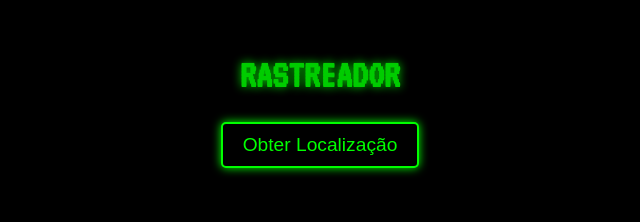
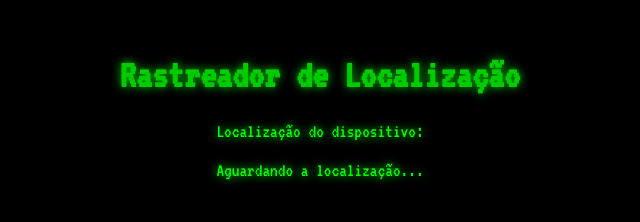
Before and after one commit to l4narey/rastl2, a plain HTML site: page index.html in a window 1280 px wide. Shown: the whole page, without its empty margins (320-960 px from the left). Drawn offline with Linux system fonts and the light colour scheme.

Commit message:
Atualizando página com geolocalização e exibição de endereço

```diff
--- a/index.html
+++ b/index.html
@@ -1,16 +1,22 @@
 <!DOCTYPE html>
-<html lang="pt">
+<html lang="pt-br">
 <head>
     <meta charset="UTF-8">
     <meta name="viewport" content="width=device-width, initial-scale=1.0">
-    <title>Rastreador</title>
+    <title>Rastreador de Localização</title>
     <link rel="stylesheet" href="styles.css">
-    <script defer src="script.js"></script>
 </head>
 <body>
-    <h1> RASTREADOR </h1>
+    <header>
+        <h1>Rastreador de Localização</h1>
+    </header>
 
-    <button onclick="getLocation()">Obter Localização</button>
-    <p id="status"></p>
+    <div class="container">
+        <p>Localização do dispositivo:</p>
+        <p id="localizacao">Aguardando a localização...</p>
+    </div>
+
+
+    <script src="script.js"></script>
 </body>
 </html>
--- a/script.js
+++ b/script.js
@@ -1,28 +1,25 @@
-function getLocation() {
-    const status = document.getElementById("status");
+function showPosition(position) {
+    var latitude = position.coords.latitude;
+    var longitude = position.coords.longitude;
 
-    if (!navigator.geolocation) {
-        status.textContent = "Geolocalização não suportada pelo navegador.";
-        return;
-    }
+    // Substitua pela sua chave da API
+    var apiKey = "AIzaSyDuQtrZDbCsLW8AeEYo6ZqXnzeqi2Mq6EA";
 
-    status.textContent = "Obtendo localização...";
+    var url = `https://maps.googleapis.com/maps/api/geocode/json?latlng=${latitude},${longitude}&key=${apiKey}`;
 
-    navigator.geolocation.getCurrentPosition(
-        (position) => {
-            const latitude = position.coords.latitude;
-            const longitude = position.coords.longitude;
-            status.textContent = `Latitude: ${latitude}, Longitude: ${longitude}`;
-            console.log(`Latitude: ${latitude}, Longitude: ${longitude}`);
-        },
-        (error) => {
-            status.textContent = `Erro: ${error.message}`;
-            console.error("Erro ao obter localização:", error);
-        },
-        {
-            enableHighAccuracy: true,
-            timeout: 10000,
-            maximumAge: 0,
-        }
-    );
+    fetch(url)
+        .then(response => response.json())
+        .then(data => {
+            // Verifica se o retorno da API contém algum resultado
+            if (data.results.length > 0) {
+                var endereco = data.results[0].formatted_address;
+                document.getElementById("localizacao").innerHTML = "Endereço: " + endereco;
+            } else {
+                document.getElementById("localizacao").innerHTML = "Endereço não encontrado!";
+            }
+        })
+        .catch(error => {
+            console.error("Erro ao buscar o endereço: ", error);
+            document.getElementById("localizacao").innerHTML = "Erro ao obter localização!";
+        });
 }
```
